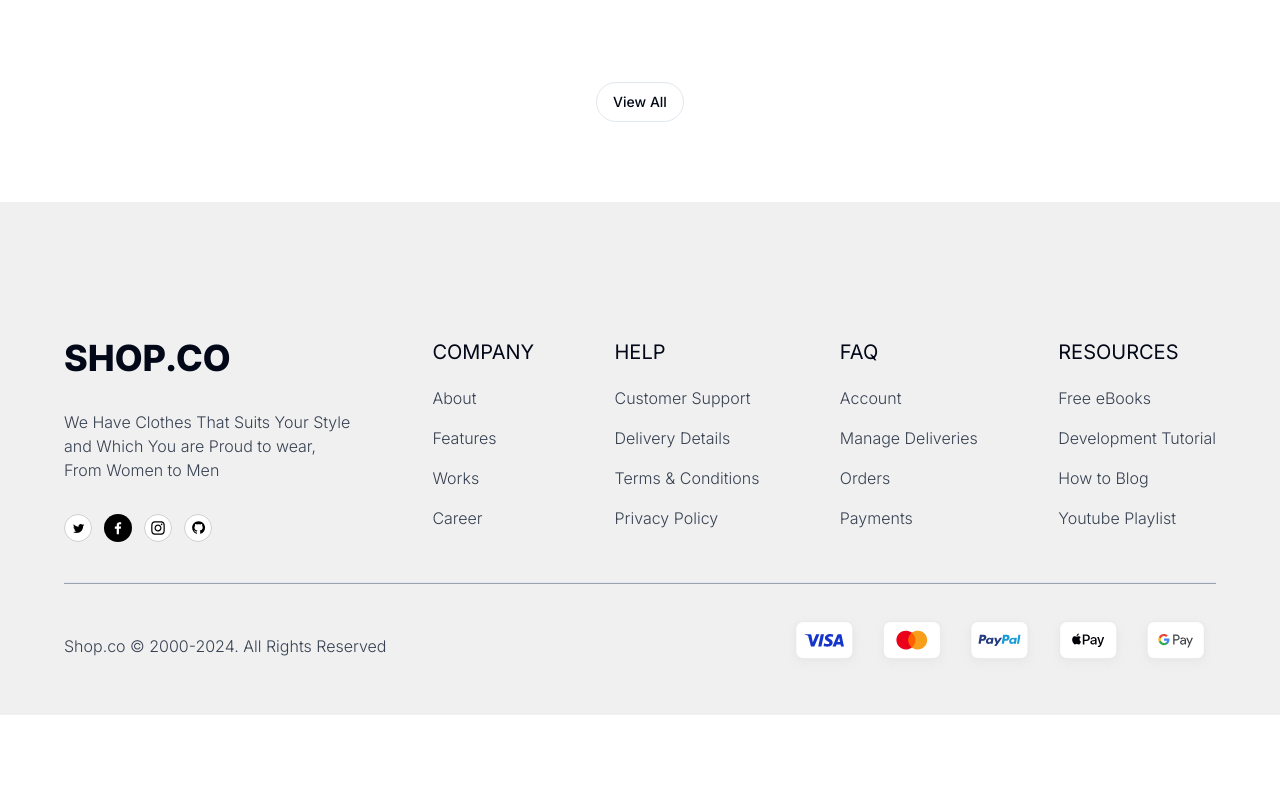
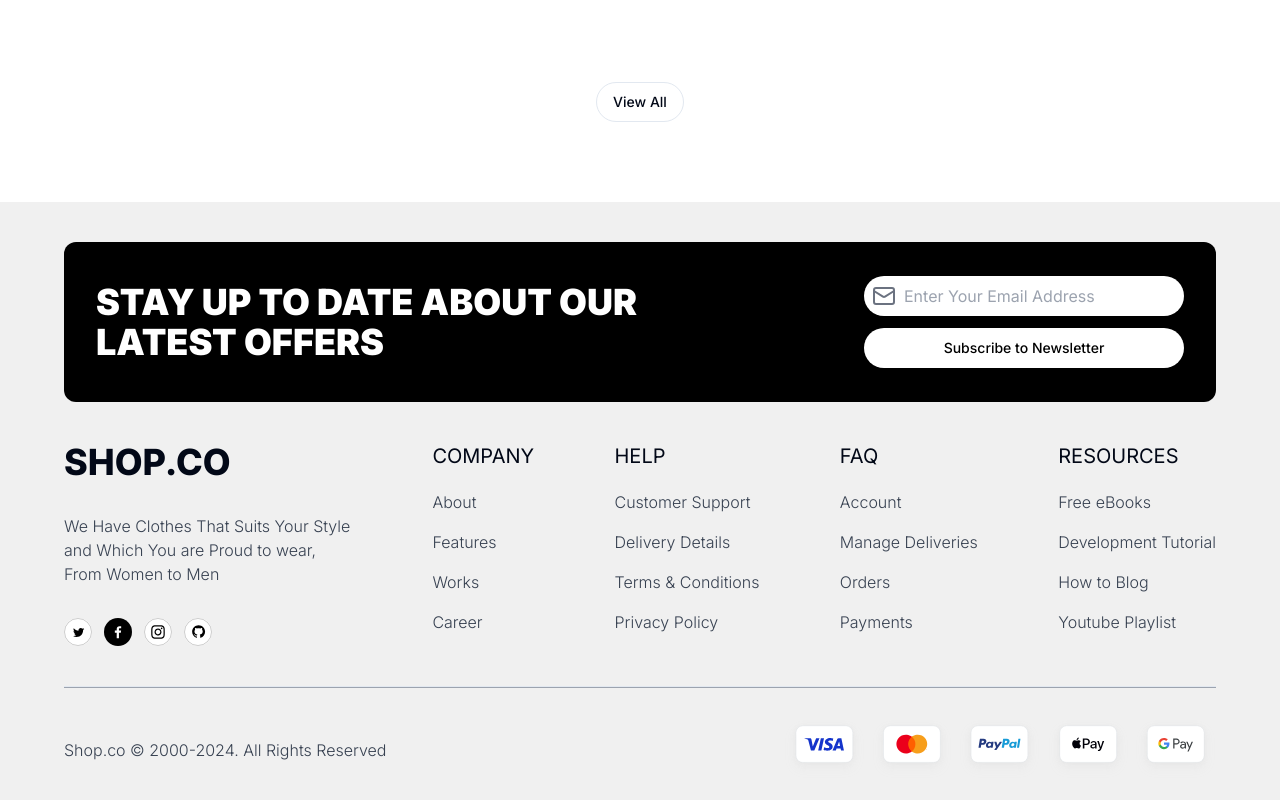
Before and after one commit to akashkennedy/shop.co, a Next.js app: page / in a window 1280 px wide. Shown: the part 2091-2891 px from the top of the page. Before the commit the page ends 2806 px from the top, so only its background shows below. Built offline with nearby package versions, Linux system fonts and the light colour scheme.

Commit message:
Create Footer

```diff
--- a/components/Footer.tsx
+++ b/components/Footer.tsx
@@ -1,8 +1,32 @@
 import Image from "next/image";
+import { Button } from "./ui/button";
+import { Mail } from "lucide-react";
 
 const Footer = () => {
   return (
-    <footer className="bg-[#F0F0F0] w-full pt-24 pb-10 px-16">
+    <footer className="bg-[#F0F0F0] w-full py-10 pb-10 px-16">
+      <section className="h-40 w-full rounded-xl bg-black p-8 flex justify-between items-center mb-10">
+        <h1 className="text-4xl font-black text-white w-1/2">
+          STAY UP TO DATE ABOUT OUR LATEST OFFERS
+        </h1>
+        <div className="flex flex-col items-center gap-3 w-80">
+          <div className="flex items-center">
+            <Mail className="text-gray-500 absolute right-96" />
+            <input
+              type="email"
+              required
+              className="bg-white rounded-full h-10 pl-10 min-w-80"
+              placeholder="Enter Your Email Address"
+            />
+          </div>
+          <Button
+            className="w-full bg-white text-black rounded-full"
+            type="submit"
+          >
+            Subscribe to Newsletter
+          </Button>
+        </div>
+      </section>
       <div className="flex gap-5 justify-between my-10">
         <div className="flex flex-col w-72 gap-8">
           <h3 className="font-extrabold text-4xl">SHOP.CO</h3>
```
